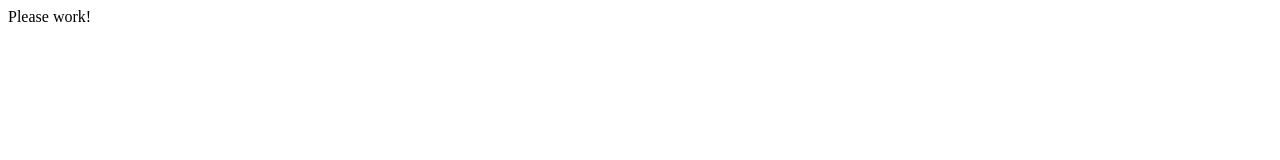
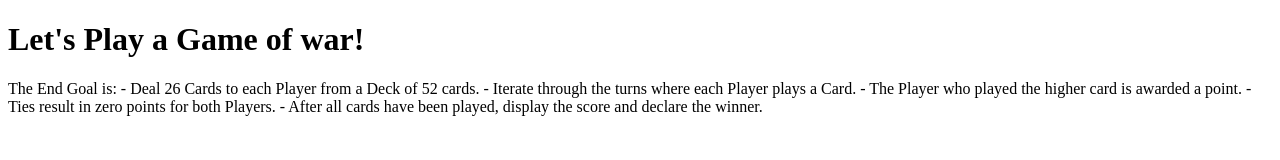
Before and after one commit to Val226/War-Card-Game, a plain HTML site: page index.html in a window 1280 px wide. Drawn offline with Linux system fonts and the light colour scheme.

Commit message:
Let's Play!

```diff
--- a/War.js
+++ b/War.js
@@ -146,7 +146,7 @@ class Game {
             console.log('Tie: No points are awarded');
         }
 
-        console.log(`Current Score: Player 1 ${this.player1.score}, Player 2: ${this.player2.score}\n`);
+        console.log(`Current Score: Player 1: ${this.player1.score}, Player 2: ${this.player2.score}\n`);
     }
 
     // Who is the winner?
--- a/index.html
+++ b/index.html
@@ -7,6 +7,16 @@
     <script src="War.js"></script>
 </head>
 <body>
-    Please work!
+    <h1>Let's Play a Game of war!</h1>
+    <p>
+    The End Goal is:
+
+    - Deal 26 Cards to each Player from a Deck of 52 cards.
+    - Iterate through the turns where each Player plays a Card.
+    - The Player who played the higher card is awarded a point.
+    - Ties result in zero points for both Players.
+    - After all cards have been played, display the score and declare the winner.
+
+    </p>
 </body>
 </html>
```
